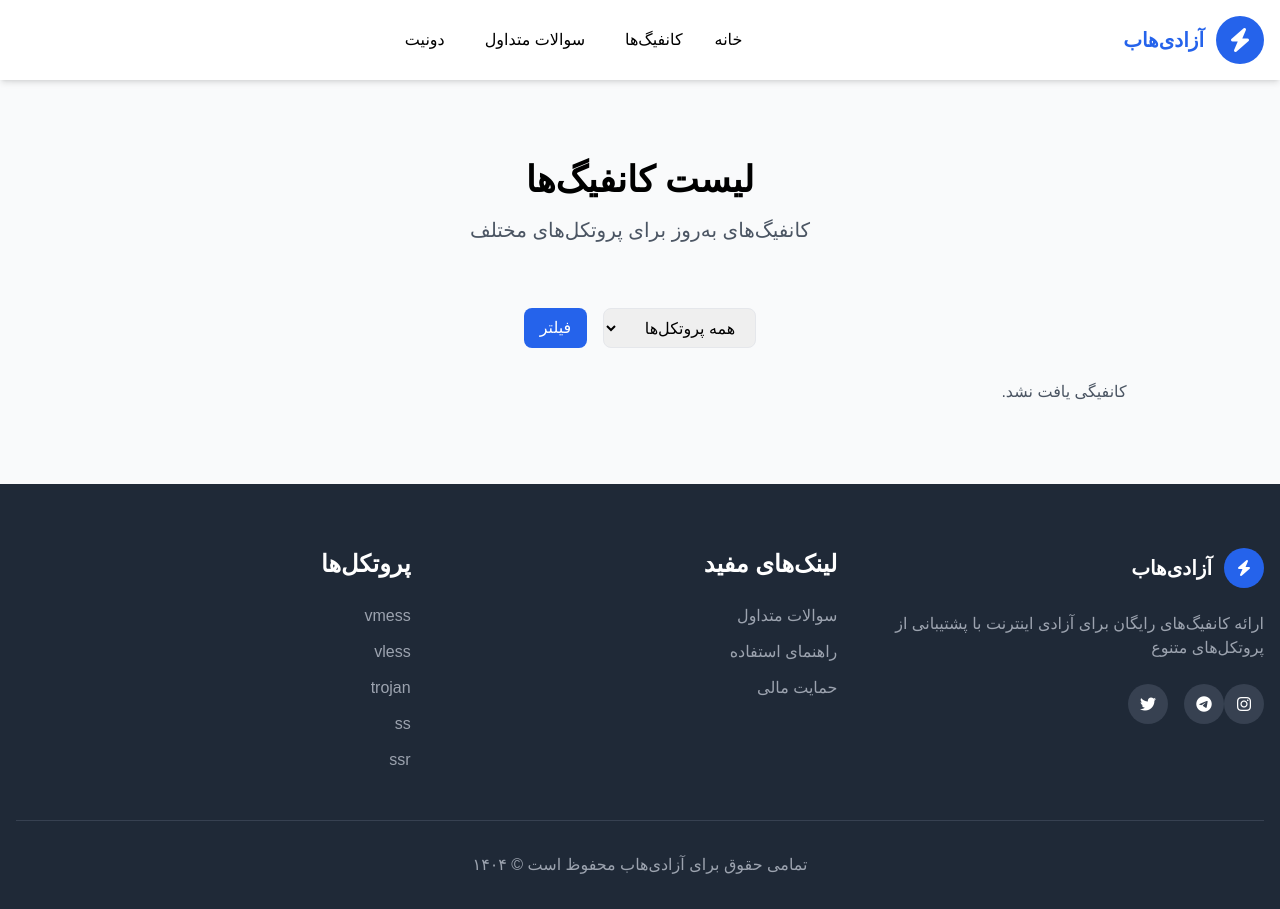
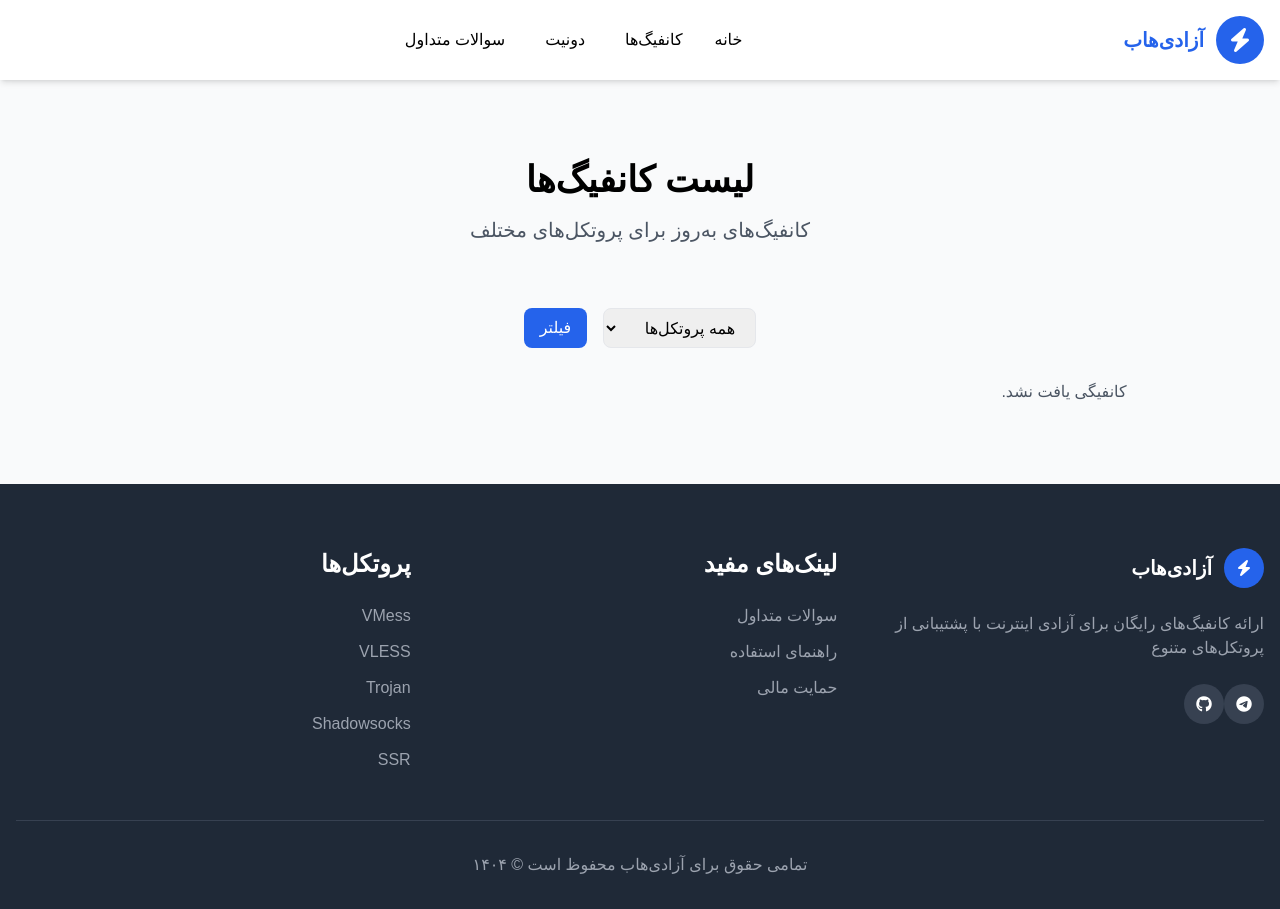
Before and after one commit to Saka2e/AzadiHub, a Django app: page /configs/ in a window 1280 px wide. Run offline with Django 5.2, Linux system fonts and the light colour scheme; data that the repository does not hold is empty; style sheets or scripts are compiled from the project's sources; some libraries are stand-ins or nearby versions; some web fonts are replaced.

Commit message:
Added github and telegram links

```diff
--- a/templates/base.html
+++ b/templates/base.html
@@ -4,30 +4,15 @@
 <head>
     <meta charset="UTF-8">
     <meta name="viewport" content="width=device-width, initial-scale=1.0">
-    <title>آزادی هاب - {% block title %}آزادی اینترنت{% endblock %}</title>
+    <title>آزادی‌هاب - {% block title %}آزادی اینترنت{% endblock %}</title>
     <link rel="stylesheet" href="{% static 'css/globals.css' %}">
     <script src="https://cdn.tailwindcss.com"></script>
     <link rel="stylesheet" href="https://cdnjs.cloudflare.com/ajax/libs/font-awesome/6.4.0/css/all.min.css">
     <script src="https://cdn.jsdelivr.net/npm/typed.js@2.0.12"></script>
     {% block extra_head %}{% endblock %}
-    <script>
-        tailwind.config = {
-            theme: {
-                extend: {
-                fontFamily: {
-                    vazir: ['Vazirmatn', 'sans-serif'],
-                },
-                colors: {
-                    primary: '#4f46e5',
-                    secondary: '#1e293b',
-                    accent: '#f97316',
-                }
-                }
-            }
-        }
-    </script>
 </head>
-<body>
+<body class="bg-gray-900">
+    <!-- Header -->
     <header class="sticky top-0 z-50 bg-white shadow-md">
         <div class="container mx-auto px-4">
             <div class="flex justify-between items-center py-4">
@@ -35,13 +20,13 @@
                     <div class="w-12 h-12 bg-blue-600 rounded-full flex items-center justify-center">
                         <i class="fas fa-bolt text-white text-2xl"></i>
                     </div>
-                    <span class="mr-3 text-xl font-bold text-blue-600">آزادی‌‌هاب</span>
+                    <span class="mr-3 text-xl font-bold text-blue-600">آزادی‌هاب</span>
                 </div>
                 <nav class="hidden md:flex space-x-2">
                     <a href="{% url 'index' %}" class="px-4 py-2 font-medium hover:text-blue-600 transition">خانه</a>
                     <a href="{% url 'configs' %}" class="px-4 py-2 font-medium hover:text-blue-600 transition">کانفیگ‌ها</a>
+                    <a href="{% url 'donation' %}" class="px-4 py-2 font-medium hover:text-blue-600 transition">دونیت</a>
                     <a href="{% url 'faq' %}" class="px-4 py-2 font-medium hover:text-blue-600 transition">سوالات متداول</a>
-                    <a href="{% url 'donation' %}" class="px-4 py-2 font-medium hover:text-blue-600 transition">دونیت</a>
                 </nav>
                 <div class="flex items-center">
                     <button class="md:hidden ml-3 text-2xl">
@@ -52,34 +37,33 @@
         </div>
     </header>
 
+    <!-- بخش اصلی -->
     {% block content %}
     {% endblock %}
 
+    <!-- Footer -->
     <footer class="bg-gray-800 text-white pt-16 pb-8">
         <div class="container mx-auto px-4">
-            <div class="grid grid-cols-1 md:grid-cols-3 gap-8 mb-12"> <!-- تغییر به 3 ستون به دلیل حذف خبرنامه -->
+            <div class="grid grid-cols-1 md:grid-cols-3 gap-8 mb-12">
                 <div>
                     <div class="flex items-center mb-6">
                         <div class="w-10 h-10 bg-blue-600 rounded-full flex items-center justify-center">
                             <i class="fas fa-bolt text-white"></i>
                         </div>
-                        <span class="mr-3 text-xl font-bold">آزادی‌‌هاب</span>
+                        <span class="mr-3 text-xl font-bold">آزادی‌هاب</span>
                     </div>
                     <p class="text-gray-400 mb-6">ارائه کانفیگ‌های رایگان برای آزادی اینترنت با پشتیبانی از پروتکل‌های متنوع</p>
                     <div class="flex space-x-4">
-                        <a href="#" class="w-10 h-10 bg-gray-700 rounded-full flex items-center justify-center hover:bg-blue-600 transition">
-                            <i class="fab fa-instagram"></i>
-                        </a>
-                        <a href="#" class="w-10 h-10 bg-gray-700 rounded-full flex items-center justify-center hover:bg-blue-600 transition">
+                        <a href="https://t.me/theherodev" class="w-10 h-10 bg-gray-700 rounded-full flex items-center justify-center hover:bg-blue-600 transition">
                             <i class="fab fa-telegram"></i>
                         </a>
-                        <a href="#" class="w-10 h-10 bg-gray-700 rounded-full flex items-center justify-center hover:bg-blue-600 transition">
-                            <i class="fab fa-twitter"></i>
+                        <a href="https://github.com/RaitonRed/AzadiHub" class="w-10 h-10 bg-gray-700 rounded-full flex items-center justify-center hover:bg-blue-600 transition">
+                            <i class="fab fa-github"></i>
                         </a>
                     </div>
                 </div>
                 <div>
-                    <h4 class="text-2xl font-bold mb-6">لینک‌های مفید</h4> <!-- افزایش اندازه فونت -->
+                    <h4 class="text-2xl font-bold mb-6">لینک‌های مفید</h4>
                     <ul class="space-y-3">
                         <li><a href="{% url 'faq' %}" class="text-gray-400 hover:text-white transition">سوالات متداول</a></li>
                         <li><a href="#" class="text-gray-400 hover:text-white transition">راهنمای استفاده</a></li>
@@ -87,22 +71,23 @@
                     </ul>
                 </div>
                 <div>
-                    <h4 class="text-2xl font-bold mb-6">پروتکل‌ها</h4> <!-- افزایش اندازه فونت -->
+                    <h4 class="text-2xl font-bold mb-6">پروتکل‌ها</h4>
                     <ul class="space-y-3">
-                        <li><a href="{% url 'configs' %}" class="text-gray-400 hover:text-white transition">vmess</a></li>
-                        <li><a href="{% url 'configs' %}" class="text-gray-400 hover:text-white transition">vless</a></li>
-                        <li><a href="{% url 'configs' %}" class="text-gray-400 hover:text-white transition">trojan</a></li>
-                        <li><a href="{% url 'configs' %}" class="text-gray-400 hover:text-white transition">ss</a></li>
-                        <li><a href="{% url 'configs' %}" class="text-gray-400 hover:text-white transition">ssr</a></li>
+                        <li><a href="{% url 'configs' %}?protocol=vmess" class="text-gray-400 hover:text-white transition">VMess</a></li>
+                        <li><a href="{% url 'configs' %}?protocol=vless" class="text-gray-400 hover:text-white transition">VLESS</a></li>
+                        <li><a href="{% url 'configs' %}?protocol=trojan" class="text-gray-400 hover:text-white transition">Trojan</a></li>
+                        <li><a href="{% url 'configs' %}?protocol=ss" class="text-gray-400 hover:text-white transition">Shadowsocks</a></li>
+                        <li><a href="{% url 'configs' %}?protocol=ssr" class="text-gray-400 hover:text-white transition">SSR</a></li>
                     </ul>
                 </div>
             </div>
             <div class="pt-8 border-t border-gray-700 text-center text-gray-400">
-                <p>تمامی حقوق برای آزادی‌‌هاب محفوظ است © ۱۴۰۴</p>
+                <p>تمامی حقوق برای آزادی‌هاب محفوظ است © ۱۴۰۴</p>
             </div>
         </div>
     </footer>
 
+    <!-- اسکریپت اسکرول نرم -->
     <script>
         document.querySelectorAll('a[href^="#"]').forEach(anchor => {
             anchor.addEventListener('click', function (e) {
```
